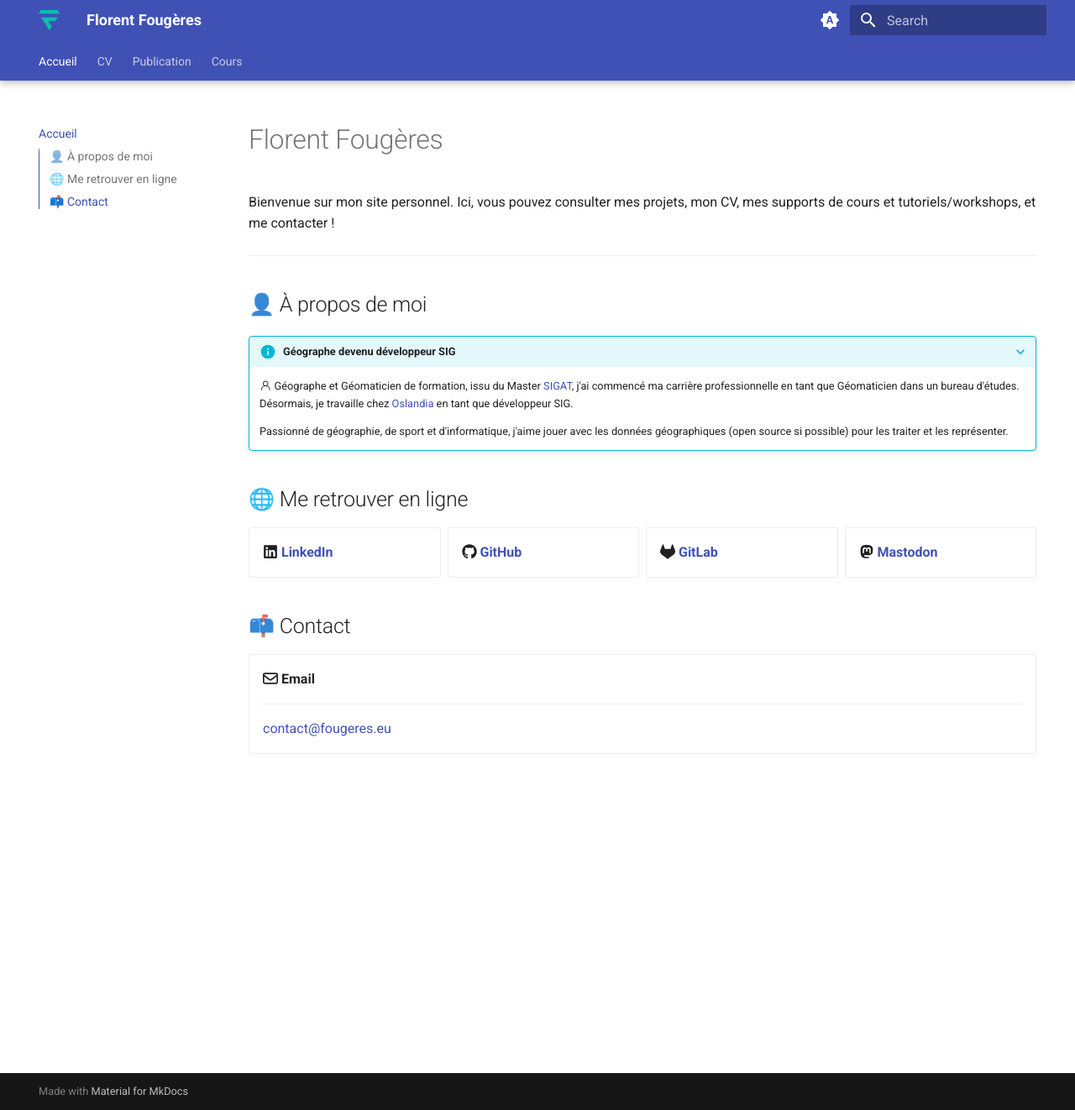
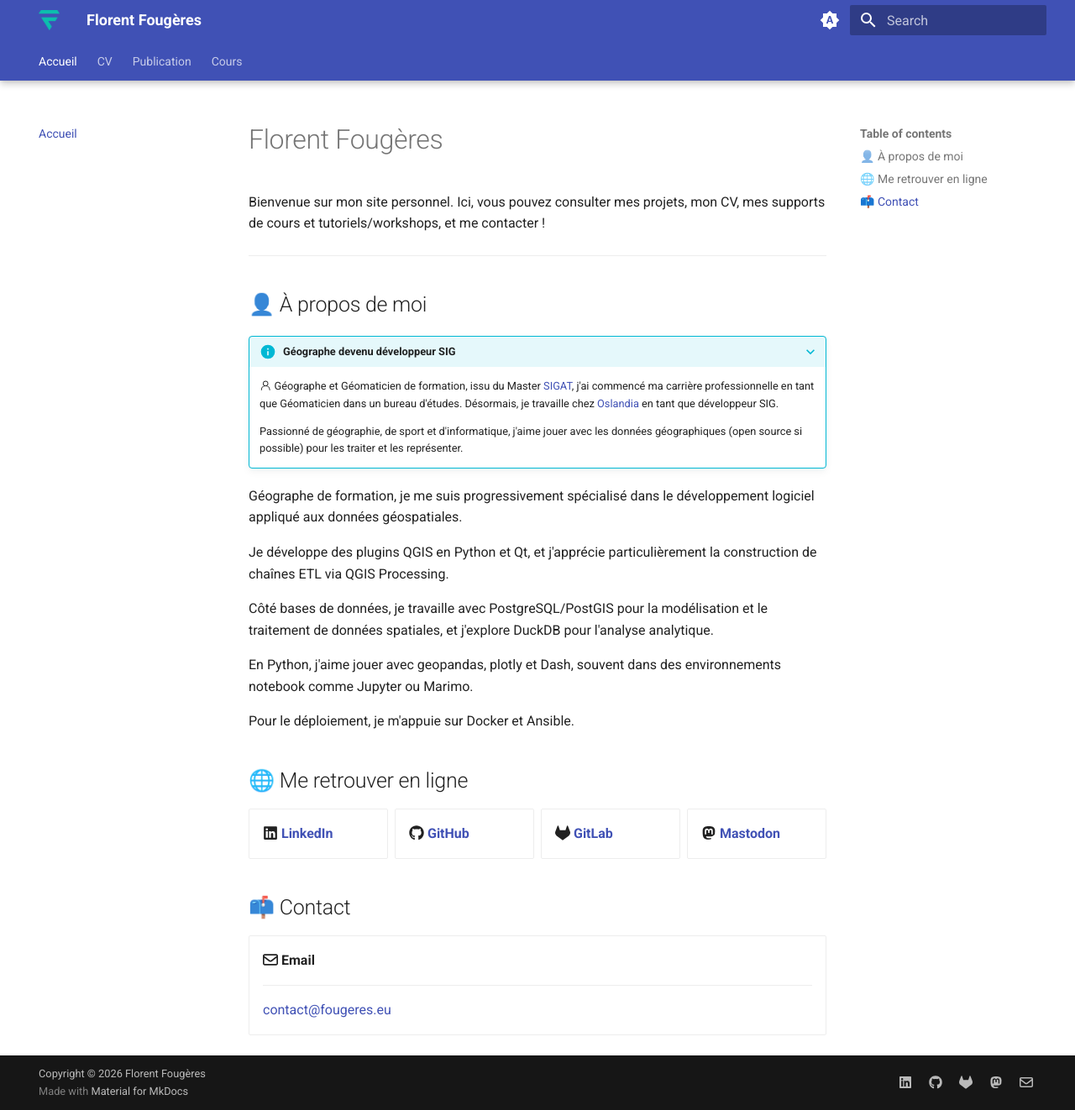
Before and after one commit to florentfougeres/website, an MkDocs documentation site: the page built from website/docs/index.md, in a window 1280 px wide and 1322 px high. Shown: the whole window at 84% size. Built offline with MkDocs 1.6.1 and Material for MkDocs 9.7.7, drawn with Linux system fonts in a browser that asks for light colours.

Commit message:
update content

```diff
--- a/website/docs/index.md
+++ b/website/docs/index.md
@@ -11,6 +11,16 @@ Bienvenue sur mon site personnel. Ici, vous pouvez consulter mes projets, mon CV
     :octicons-person-24: Géographe et Géomaticien de formation, issu du Master [SIGAT](https://formations.univ-rennes2.fr/fr/formations/master-37/master-mention-geomatique-parcours-systeme-d-information-geographique-et-analyse-des-territoires-sigat-JEOC8L9A.html), j'ai commencé ma carrière professionnelle en tant que Géomaticien dans un bureau d'études. Désormais, je travaille chez [Oslandia](https://oslandia.com/) en tant que développeur SIG.
 
     Passionné de géographie, de sport et d'informatique, j'aime jouer avec les données géographiques (open source si possible) pour les traiter et les représenter.
+
+Géographe de formation, je me suis progressivement spécialisé dans le développement logiciel appliqué aux données géospatiales.
+
+Je développe des plugins QGIS en Python et Qt, et j'apprécie particulièrement la construction de chaînes ETL via QGIS Processing.
+
+Côté bases de données, je travaille avec PostgreSQL/PostGIS pour la modélisation et le traitement de données spatiales, et j'explore DuckDB pour l'analyse analytique.
+
+En Python, j'aime jouer avec geopandas, plotly et Dash, souvent dans des environnements notebook comme Jupyter ou Marimo.
+
+Pour le déploiement, je m'appuie sur Docker et Ansible.
 
 ## 🌐 Me retrouver en ligne
 
--- a/website/mkdocs.yml
+++ b/website/mkdocs.yml
@@ -31,7 +31,7 @@ theme:
     - navigation.top
     - navigation.tracking
     - toc.follow
-    - toc.integrate
+    # - toc.integrate
     - content.code.annotate
     - content.action.edit
     - content.tabs.link
@@ -67,9 +67,26 @@ plugins:
 
 nav:
   - Accueil: index.md
-  - CV: cv.md
+  - CV:
+    - Formation: cv/formation.md
+    - Expériences: cv/exp.md
   - Publication: publication.md
   - Cours:
     - DuckDB:
       - Présentation: cours/duckdb/presentation.md
       - Exercice: cours/duckdb/exercice.md
+
+extra:
+  social:
+    - icon: fontawesome/brands/linkedin
+      link: https://www.linkedin.com/in/florent-fougeres/
+    - icon: fontawesome/brands/github
+      link: https://github.com/florentfougeres
+    - icon: fontawesome/brands/gitlab
+      link: https://gitlab.com/florentfougeres
+    - icon: fontawesome/brands/mastodon
+      link: https://mapstodon.space/@florent001
+    - icon: fontawesome/regular/envelope
+      link: mailto:contact@fougeres.eu
+
+copyright: Copyright &copy; 2026 Florent Fougères
```
Also changed, not shown: website/docs/cv/exp.md (renamed from website/docs/cv.md, +0 -24 lines), website/docs/cv/formation.md (added, +23 -0 lines).
